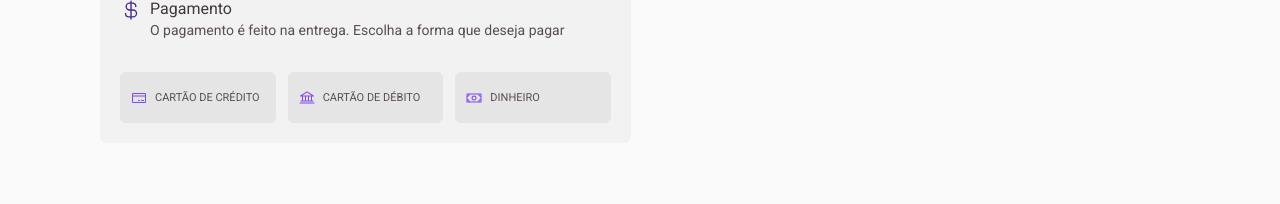
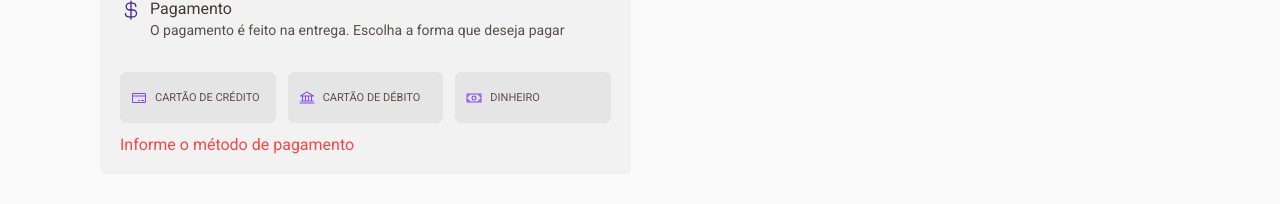
Before and after one commit to vctrhugoop/coffee-delivery, a React (Vite) app: page /checkout-order in a window 1280 px wide. Both pictures are taken after typing "5", "Sample", "5", "Sample", "Sample", "Sample" into the empty fields and a click on the button "CONFIRMAR PEDIDO". Shown: the part 601-805 px from the top of the page. Built offline with nearby package versions, Linux system fonts and the light colour scheme; no server answers.

Commit message:
✨ feat: add valitate payment method

```diff
--- a/src/pages/CheckoutOrder/components/CheckoutOrderForm/PaymentMethodInput.tsx
+++ /dev/null
@@ -1,26 +0,0 @@
-import { InputHTMLAttributes, ReactNode } from 'react';
-import { ContentContainer, PaymentMethodInputContainer } from './styles';
-
-interface PaymentMethodInputProps
-  extends InputHTMLAttributes<HTMLInputElement> {
-  icon: ReactNode;
-  label: string;
-}
-export function PaymentMethodInput({
-  id,
-  icon,
-  label,
-  ...props
-}: PaymentMethodInputProps) {
-  return (
-    <PaymentMethodInputContainer>
-      <input id={id} type='radio' {...props} name='paymentMethod' />
-      <label htmlFor={id}>
-        <ContentContainer>
-          {icon}
-          <span>{label}</span>
-        </ContentContainer>
-      </label>
-    </PaymentMethodInputContainer>
-  );
-}
--- /dev/null
+++ b/src/pages/CheckoutOrder/components/CheckoutOrderForm/PaymentMethodOptions.tsx
@@ -0,0 +1,45 @@
+import { Bank, CreditCard, Money } from '@phosphor-icons/react';
+import { useFormContext } from 'react-hook-form';
+import { PaymentMethodInput } from '../PaymentMethodInput';
+import { PaymentMethodOptionsContainer } from './styles';
+
+export const paymentMethods = {
+  credit: {
+    label: 'Cartão de crédito',
+    icon: <CreditCard size={16} />,
+  },
+  debit: {
+    label: 'Cartão de débito',
+    icon: <Bank size={16} />,
+  },
+  money: {
+    label: 'Dinheiro',
+    icon: <Money size={16} />,
+  },
+};
+
+export function PaymentMethodOptions() {
+  const {
+    register,
+    formState: { errors },
+  } = useFormContext();
+
+  const paymentMethodError = errors?.paymentMethod
+    ?.message as unknown as string;
+
+  return (
+    <PaymentMethodOptionsContainer>
+      {Object.entries(paymentMethods).map(([key, { label, icon }]) => (
+        <PaymentMethodInput
+          key={label}
+          id={key}
+          icon={icon}
+          label={label}
+          value={key}
+          {...register('paymentMethod')}
+        />
+      ))}
+      {paymentMethodError && <p>{paymentMethodError}</p>}
+    </PaymentMethodOptionsContainer>
+  );
+}
--- a/src/pages/CheckoutOrder/components/CheckoutOrderForm/index.tsx
+++ b/src/pages/CheckoutOrder/components/CheckoutOrderForm/index.tsx
@@ -10,12 +10,23 @@ import { useTheme } from 'styled-components';
 import { SectionTitleContainer } from '../../styles';
 import { HeadingText } from '../HeadingText';
 import { AddressForm } from './AddressForm';
-import { PaymentMethodInput } from './PaymentMethodInput';
-import {
-  CheckoutOrderFormContainer,
-  PaymentMethodOptionsContainer,
-  SectionFormContainer,
-} from './styles';
+import { PaymentMethodOptions } from './PaymentMethodOptions';
+import { CheckoutOrderFormContainer, SectionFormContainer } from './styles';
+
+export const paymentMethods = {
+  credit: {
+    label: 'Cartão de crédito',
+    icon: <CreditCard size={16} />,
+  },
+  debit: {
+    label: 'Cartão de débito',
+    icon: <Bank size={16} />,
+  },
+  money: {
+    label: 'Dinheiro',
+    icon: <Money size={16} />,
+  },
+};
 
 export function CheckoutOrderForm() {
   const { colors } = useTheme();
@@ -38,23 +49,7 @@ export function CheckoutOrderForm() {
           subtitle='O pagamento é feito na entrega. Escolha a forma que deseja pagar'
           icon={<CurrencyDollar size={22} color={colors['purple-700']} />}
         />
-        <PaymentMethodOptionsContainer>
-          <PaymentMethodInput
-            icon={<CreditCard size={16} color={colors['purple-500']} />}
-            label='Cartão de Crédito'
-            id='creditCard'
-          />
-          <PaymentMethodInput
-            icon={<Bank size={16} color={colors['purple-500']} />}
-            label='Cartão de Débito'
-            id='debitCard'
-          />
-          <PaymentMethodInput
-            icon={<Money size={16} color={colors['purple-500']} />}
-            label='Dinheiro'
-            id='money'
-          />
-        </PaymentMethodOptionsContainer>
+        <PaymentMethodOptions />
       </SectionFormContainer>
     </CheckoutOrderFormContainer>
   );
--- a/src/pages/CheckoutOrder/components/CheckoutOrderForm/styles.ts
+++ b/src/pages/CheckoutOrder/components/CheckoutOrderForm/styles.ts
@@ -46,6 +46,11 @@ export const PaymentMethodOptionsContainer = styled.div`
   display: grid;
   grid-template-columns: repeat(2, 1fr);
   gap: 1.2rem;
+
+  > p {
+    grid-column: span 3;
+    color: ${({ theme }) => theme.colors['base-error']};
+  }
 
   @media screen and (min-width: 1024px) {
     grid-template-columns: repeat(3, 1fr);
@@ -98,6 +103,10 @@ export const ContentContainer = styled.div`
     color: ${({ theme }) => theme.colors['base-text']};
   }
 
+  svg {
+    color: ${({ theme }) => theme.colors['purple-500']};
+  }
+
   cursor: pointer;
 
   user-select: none;
--- /dev/null
+++ b/src/pages/CheckoutOrder/components/PaymentMethodInput/index.tsx
@@ -0,0 +1,24 @@
+import { InputHTMLAttributes, ReactNode, forwardRef } from 'react';
+import { ContentContainer, PaymentMethodInputContainer } from './styles';
+
+type PaymentMethodInputProps = InputHTMLAttributes<HTMLInputElement> & {
+  icon: ReactNode;
+  label: string;
+};
+
+export const PaymentMethodInput = forwardRef<
+  HTMLInputElement,
+  PaymentMethodInputProps
+>(({ id, icon, label, ...props }, ref) => {
+  return (
+    <PaymentMethodInputContainer>
+      <input id={id} type='radio' {...props} name='paymentMethod' ref={ref} />
+      <label htmlFor={id}>
+        <ContentContainer>
+          {icon}
+          <span>{label}</span>
+        </ContentContainer>
+      </label>
+    </PaymentMethodInputContainer>
+  );
+});
--- /dev/null
+++ b/src/pages/CheckoutOrder/components/PaymentMethodInput/styles.ts
@@ -0,0 +1,60 @@
+import { styled } from 'styled-components';
+
+export const PaymentMethodInputContainer = styled.div`
+  display: flex;
+
+  input {
+    visibility: hidden;
+    appearance: none;
+  }
+
+  label {
+    width: 100%;
+  }
+
+  input:checked + label div {
+    background-color: ${({ theme }) => theme.colors['purple-200']};
+    border-color: ${({ theme }) => theme.colors['purple-500']};
+
+    &:hover {
+      background: ${({ theme }) => theme.colors['purple-200']};
+    }
+  }
+`;
+
+export const ContentContainer = styled.div`
+  display: flex;
+  align-items: center;
+  justify-content: flex-start;
+  gap: 0.8rem;
+
+  height: 5.1rem;
+  padding: 1rem;
+
+  background: ${({ theme }) => theme.colors['base-button']};
+  color: ${({ theme }) => theme.colors['base-text']};
+
+  border: 1px solid ${({ theme }) => theme.colors['base-button']};
+  border-radius: 6px;
+
+  transition: 0.4s;
+
+  span {
+    font-size: 1.1rem;
+    text-transform: uppercase;
+
+    color: ${({ theme }) => theme.colors['base-text']};
+  }
+
+  cursor: pointer;
+
+  user-select: none;
+
+  &:hover {
+    background: ${({ theme }) => theme.colors['base-hover']};
+  }
+
+  svg {
+    color: ${({ theme }) => theme.colors['purple-500']};
+  }
+`;
--- a/src/pages/CheckoutOrder/index.tsx
+++ b/src/pages/CheckoutOrder/index.tsx
@@ -7,6 +7,12 @@ import { CheckoutOrderForm } from './components/CheckoutOrderForm';
 import { SelectedCoffees } from './components/SelectedCoffees';
 import { CheckoutOrderContainer } from './styles';
 
+enum PaymentMethods {
+  credit = 'credit',
+  debit = 'debit',
+  money = 'money',
+}
+
 const confirmOrderFormValidationSchema = zod.object({
   zipcode: zod.string().min(1, 'Informe o CEP'),
   street: zod.string().min(1, 'Informe o Rua'),
@@ -15,6 +21,11 @@ const confirmOrderFormValidationSchema = zod.object({
   neighborhood: zod.string().min(1, 'Informe o Bairro'),
   city: zod.string().min(1, 'Informe a Cidade'),
   uf: zod.string().min(1, 'Informe a UF'),
+  paymentMethod: zod.nativeEnum(PaymentMethods, {
+    errorMap: () => {
+      return { message: 'Informe o método de pagamento' };
+    },
+  }),
 });
 
 export type OrderData = zod.infer<typeof confirmOrderFormValidationSchema>;
@@ -24,6 +35,9 @@ type ConfirmOrderFormData = OrderData;
 export function CheckoutOrder() {
   const confirmOrderForm = useForm<ConfirmOrderFormData>({
     resolver: zodResolver(confirmOrderFormValidationSchema),
+    defaultValues: {
+      paymentMethod: undefined,
+    },
   });
 
   const { handleSubmit } = confirmOrderForm;
```
